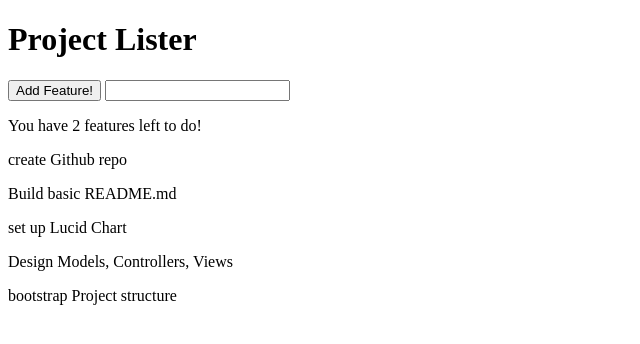
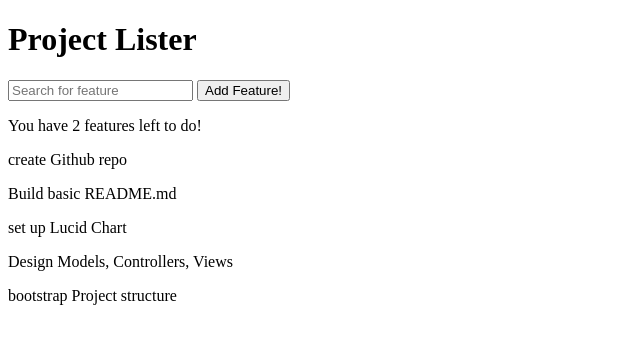
Before and after one commit to ritchey0713/midgardToDo, a plain HTML site: page index.html in a window 1280 px wide. Shown: the whole page, without its empty margins (0-640 px from the left). Drawn offline with Linux system fonts and the light colour scheme.

Commit message:
add wrappers

```diff
--- a/index.html
+++ b/index.html
@@ -9,8 +9,9 @@
 <body>
 
     <h1>Project Lister</h1>
+    <input type="text" id="searchTerm" placeholder="Search for feature">
     <button id="create-feature">Add Feature!</button>
-    <input type="text" id="searchTerm">
+    <div id="form-wrapper"></div>
     <div id="feature-count"></div>
     <div id="features">
 
```
